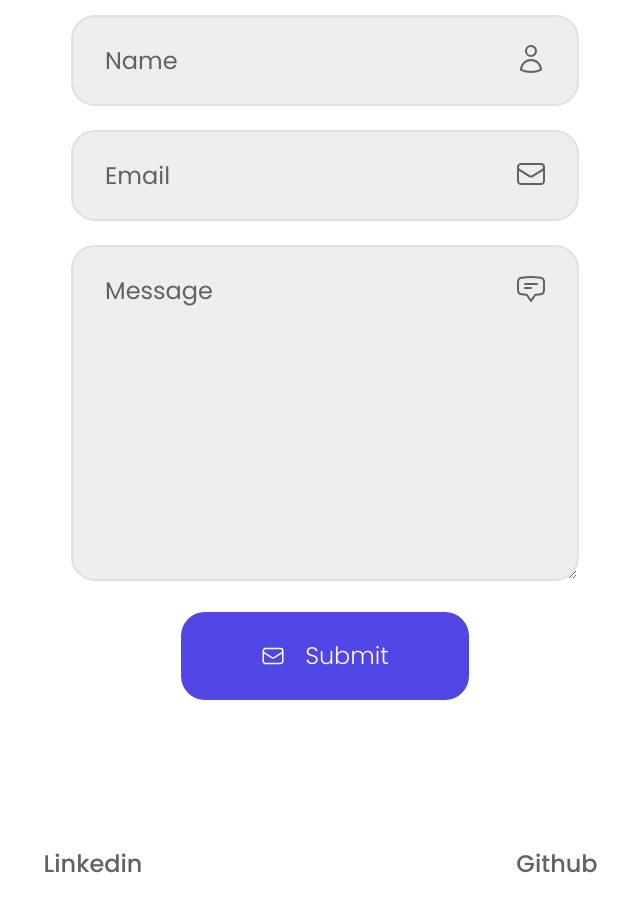
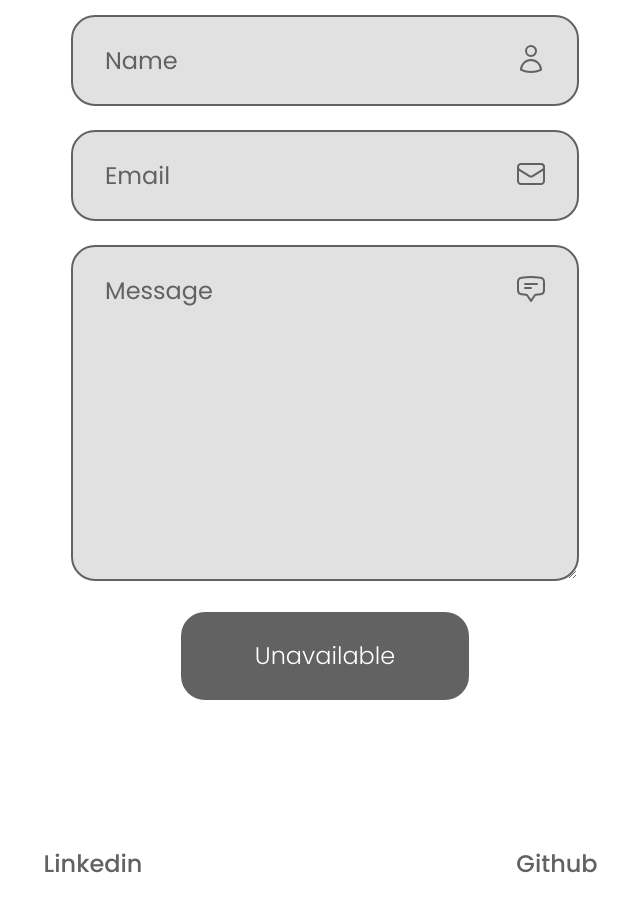
Before and after one commit to caiorosa-dev/portfolio, a React (Create React App) app: page / in a window 1280 px wide. Shown: the part 5760-6657 px from the top of the page, without its empty margins (315-955 px from the left). Built offline with nearby package versions, Linux system fonts and the light colour scheme.

Commit message:
feat: Disabled submit button for now

```diff
--- a/src/assets/translations/en-us.json
+++ b/src/assets/translations/en-us.json
@@ -24,7 +24,7 @@
   "formName": "Name",
   "formEmail": "Email",
   "formMessage": "Message",
-  "formSubmitButton": "Submit",
+  "formSubmitButton": "Unavailable",
   "footerMadeByMessage": "Design e desenvolvimento feitos por Caio Rosa",
   "backToTopText": "Back to top"
 }
--- a/src/assets/translations/pt-br.json
+++ b/src/assets/translations/pt-br.json
@@ -24,7 +24,7 @@
   "formName": "Nome",
   "formEmail": "Email",
   "formMessage": "Mensagem",
-  "formSubmitButton": "Enviar",
+  "formSubmitButton": "Não Disponível",
   "footerMadeByMessage": "Design e desenvolvimento feitos por Caio Rosa",
   "backToTopText": "Voltar para o inicio"
 }
--- a/src/components/Button.tsx
+++ b/src/components/Button.tsx
@@ -29,6 +29,14 @@ const Button = styled.button`
   :focus {
     background: #3f38b8;
   }
+
+  :disabled {
+    background-color: #626262;
+
+    :hover {
+      background-color: #474747;
+    }
+  }
 `;
 
 export default Button;
--- a/src/components/Sections/FooterSection/Form/index.tsx
+++ b/src/components/Sections/FooterSection/Form/index.tsx
@@ -27,25 +27,25 @@ export default function Form() {
     <Container>
       <Fade top>
         <FormGroup error="" isHovering={isHovering[1]}>
-          <Input type="text" error="" placeholder={useTranslationText('formName')} onFocus={() => handleFocus(1)} onBlur={() => handleFocusOut(1)} />
+          <Input type="text" error="" placeholder={useTranslationText('formName')} onFocus={() => handleFocus(1)} onBlur={() => handleFocusOut(1)} disabled />
           <UserIcon className="form-icon" />
         </FormGroup>
       </Fade>
       <Fade top>
         <FormGroup error="" isHovering={isHovering[2]}>
-          <Input type="email" error="" placeholder={useTranslationText('formEmail')} onFocus={() => handleFocus(2)} onBlur={() => handleFocusOut(2)} />
+          <Input type="email" error="" placeholder={useTranslationText('formEmail')} onFocus={() => handleFocus(2)} onBlur={() => handleFocusOut(2)} disabled />
           <EnvelopeIcon className="form-icon" />
         </FormGroup>
       </Fade>
       <Fade top>
         <FormGroup error="" isHovering={isHovering[3]}>
-          <TextArea error="" placeholder={useTranslationText('formMessage')} onFocus={() => handleFocus(3)} onBlur={() => handleFocusOut(3)} rows={8} />
+          <TextArea error="" placeholder={useTranslationText('formMessage')} onFocus={() => handleFocus(3)} onBlur={() => handleFocusOut(3)} rows={8} disabled />
           <ChatBubbleBottomCenterTextIcon className="form-icon" />
         </FormGroup>
       </Fade>
       <Fade top>
-        <Button>
-          <EnvelopeIcon className="icon" />
+        <Button disabled>
+          {/* <EnvelopeIcon className="icon" /> */}
           <Fade top cascade>
             {useTranslationText('formSubmitButton')}
           </Fade>
```
